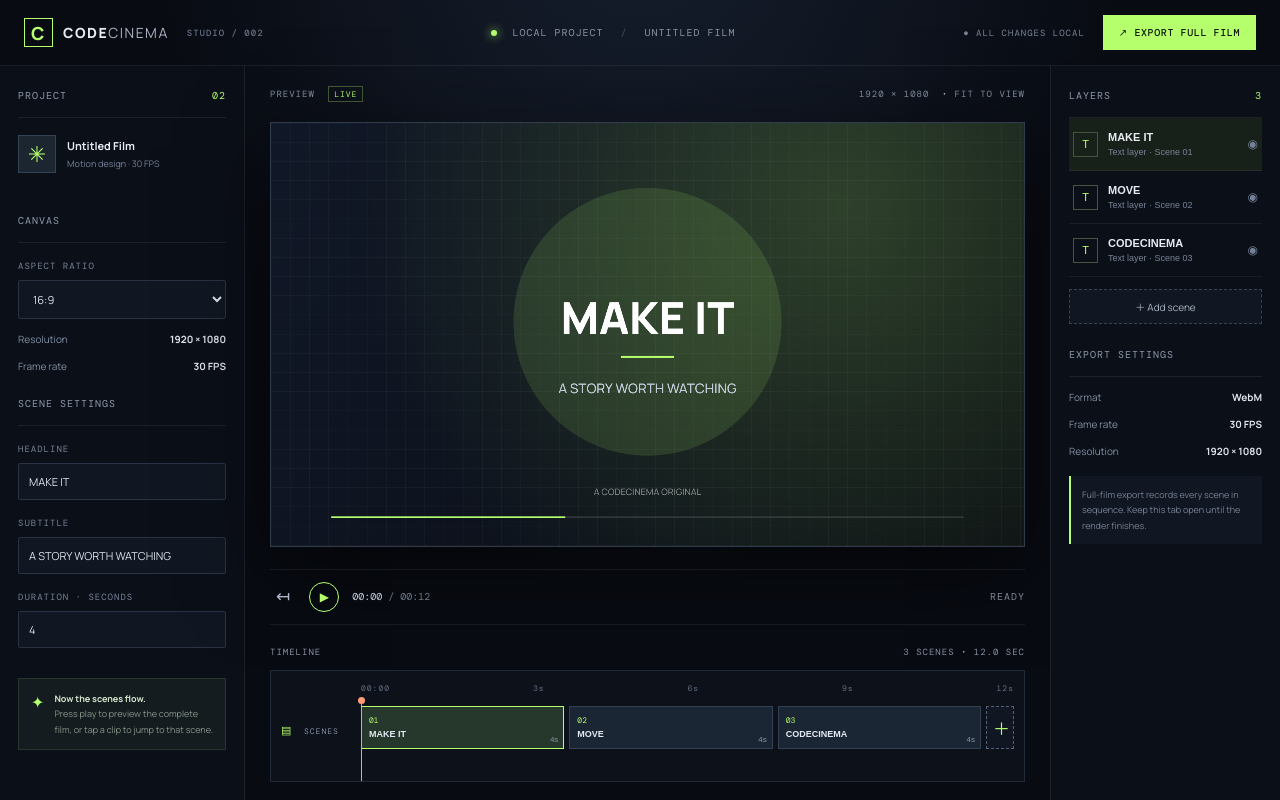
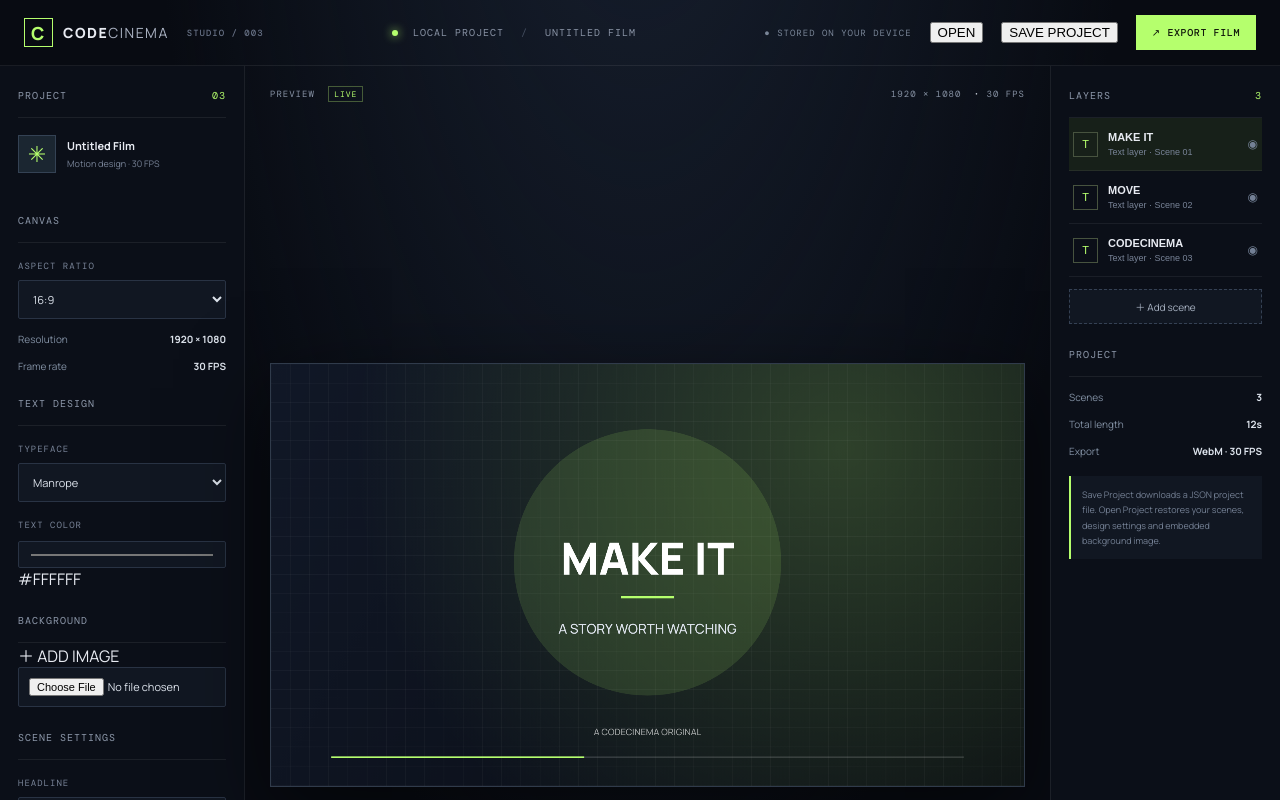
Before and after one commit to justaskaspire/CODECINEMA, a React (Vite) app: page / in a window 1280 px wide. Shown: the top 800 px of the page. Built offline with nearby package versions, Linux system fonts and the light colour scheme.

Commit message:
Build creative engine with image backgrounds and project save/load

```diff
--- a/src/App.tsx
+++ b/src/App.tsx
@@ -1,169 +1,208 @@
 import { useEffect, useMemo, useRef, useState } from "react";
 
-type Scene = { title: string; subtitle: string; duration: number; accent: string };
+type Transition = "fade" | "slide" | "zoom" | "none";
+type Scene = { title: string; subtitle: string; duration: number; accent: string; transition: Transition };
+type Project = { version: 1; format: string; font: string; textColor: string; backgroundImage: string | null; scenes: Scene[] };
 const initialScenes: Scene[] = [
-  { title: "MAKE IT", subtitle: "A STORY WORTH WATCHING", duration: 4, accent: "#b5ff6d" },
-  { title: "MOVE", subtitle: "BEYOND THE ORDINARY", duration: 4, accent: "#8b9cff" },
-  { title: "CODECINEMA", subtitle: "YOUR IDEAS. IN MOTION.", duration: 4, accent: "#ff9b78" },
+  { title: "MAKE IT", subtitle: "A STORY WORTH WATCHING", duration: 4, accent: "#b5ff6d", transition: "fade" },
+  { title: "MOVE", subtitle: "BEYOND THE ORDINARY", duration: 4, accent: "#8b9cff", transition: "slide" },
+  { title: "CODECINEMA", subtitle: "YOUR IDEAS. IN MOTION.", duration: 4, accent: "#ff9b78", transition: "zoom" },
 ];
-const formats: Record<string, [number, number]> = {
-  "16:9": [1920, 1080], "9:16": [1080, 1920], "1:1": [1080, 1080], "4:5": [1080, 1350],
-};
+const formats: Record<string, [number, number]> = { "16:9":[1920,1080], "9:16":[1080,1920], "1:1":[1080,1080], "4:5":[1080,1350] };
+const fonts = ["Manrope", "Arial", "Georgia", "Impact", "system-ui", "monospace"];
 
 export default function App() {
-  const [scenes, setScenes] = useState(initialScenes);
-  const [selected, setSelected] = useState(0);
-  const [playing, setPlaying] = useState(false);
-  const [format, setFormat] = useState("16:9");
-  const [exporting, setExporting] = useState(false);
-  const [elapsed, setElapsed] = useState(0);
-  const canvasRef = useRef<HTMLCanvasElement>(null);
-  const rafRef = useRef<number>(0);
-  const startRef = useRef(0);
-  const duration = useMemo(() => scenes.reduce((sum, s) => sum + s.duration, 0), [scenes]);
-  const [width, height] = formats[format];
-  const starts = useMemo(() => scenes.map((_, i) => scenes.slice(0, i).reduce((sum, s) => sum + s.duration, 0)), [scenes]);
-  const activeIndex = playing ? Math.max(0, starts.findIndex((start, i) => elapsed >= start && elapsed < start + scenes[i].duration)) : selected;
-  const sceneIndex = activeIndex < 0 ? scenes.length - 1 : activeIndex;
-  const current = scenes[selected] ?? scenes[0];
-  const sceneTime = playing ? Math.max(0, elapsed - (starts[sceneIndex] ?? 0)) : 0;
+  const [scenes,setScenes]=useState<Scene[]>(initialScenes);
+  const [selected,setSelected]=useState(0);
+  const [playing,setPlaying]=useState(false);
+  const [format,setFormat]=useState("16:9");
+  const [font,setFont]=useState("Manrope");
+  const [textColor,setTextColor]=useState("#ffffff");
+  const [backgroundImage,setBackgroundImage]=useState<string|null>(null);
+  const [exporting,setExporting]=useState(false);
+  const [elapsed,setElapsed]=useState(0);
+  const canvasRef=useRef<HTMLCanvasElement>(null);
+  const imageRef=useRef<HTMLImageElement|null>(null);
+  const rafRef=useRef<number>(0);
+  const startRef=useRef(0);
+  const importRef=useRef<HTMLInputElement>(null);
+  const [width,height]=formats[format] ?? formats["16:9"];
+  const duration=useMemo(()=>scenes.reduce((sum,s)=>sum+s.duration,0),[scenes]);
+  const starts=useMemo(()=>scenes.map((_,i)=>scenes.slice(0,i).reduce((sum,s)=>sum+s.duration,0)),[scenes]);
+  const playingIndex=starts.findIndex((start,i)=>elapsed>=start && elapsed<start+scenes[i].duration);
+  const sceneIndex=playing && playingIndex>=0 ? playingIndex : selected;
+  const current=scenes[selected] ?? scenes[0];
+  const sceneTime=playing ? Math.max(0,elapsed-(starts[sceneIndex]??0)) : 0;
 
-  useEffect(() => {
-    if (!playing) return;
-    startRef.current = performance.now() - elapsed * 1000;
-    const tick = (now: number) => {
-      const next = Math.min(duration, (now - startRef.current) / 1000);
+  useEffect(()=>{
+    if(!playing)return;
+    startRef.current=performance.now()-elapsed*1000;
+    const tick=(now:number)=>{
+      const next=Math.min(duration,(now-startRef.current)/1000);
       setElapsed(next);
-      if (next >= duration) { setPlaying(false); return; }
-      rafRef.current = requestAnimationFrame(tick);
+      if(next>=duration){setPlaying(false);return;}
+      rafRef.current=requestAnimationFrame(tick);
     };
-    rafRef.current = requestAnimationFrame(tick);
-    return () => cancelAnimationFrame(rafRef.current);
-  }, [playing, duration]);
+    rafRef.current=requestAnimationFrame(tick);
+    return ()=>cancelAnimationFrame(rafRef.current);
+  },[playing,duration]);
 
-  useEffect(() => {
-    const canvas = canvasRef.current;
-    if (!canvas) return;
-    canvas.width = width; canvas.height = height;
-    const ctx = canvas.getContext("2d");
-    if (!ctx) return;
-    const w = canvas.width, h = canvas.height;
-    let frame = 0;
-    const draw = (now: number) => {
-      const scene = scenes[sceneIndex] ?? scenes[0];
-      const localTime = playing ? sceneTime : (now % 4000) / 1000;
-      const progress = Math.min(1, localTime / Math.max(.1, scene.duration));
-      const isPortrait = h > w;
-      ctx.clearRect(0, 0, w, h);
-      const bg = ctx.createLinearGradient(0, 0, w, h);
-      bg.addColorStop(0, "#111827"); bg.addColorStop(1, "#080b12");
-      ctx.fillStyle = bg; ctx.fillRect(0, 0, w, h);
-      const glow = ctx.createRadialGradient(w * .76, h * .2, 0, w * .76, h * .2, Math.max(w,h) * .65);
-      glow.addColorStop(0, scene.accent + "35"); glow.addColorStop(1, scene.accent + "00");
-      ctx.fillStyle = glow; ctx.fillRect(0, 0, w, h);
-      ctx.strokeStyle = "#ffffff12"; ctx.lineWidth = Math.max(1, w / 1920);
-      const grid = Math.max(30, Math.round(Math.min(w,h) / 22));
-      for (let x = 0; x < w; x += grid) { ctx.beginPath(); ctx.moveTo(x,0); ctx.lineTo(x,h); ctx.stroke(); }
-      for (let y = 0; y < h; y += grid) { ctx.beginPath(); ctx.moveTo(0,y); ctx.lineTo(w,y); ctx.stroke(); }
-      const enter = Math.min(1, localTime / .65);
-      const eased = 1 - Math.pow(1 - enter, 3);
-      const pulse = 1 + Math.sin(now / 650) * .025;
-      ctx.save(); ctx.translate(w * .5, h * .47); ctx.scale(pulse * (.92 + eased * .08), pulse * (.92 + eased * .08));
-      ctx.fillStyle = scene.accent; ctx.globalAlpha = .12;
-      ctx.beginPath(); ctx.arc(0,0,Math.min(w,h)*.31,0,Math.PI*2); ctx.fill();
+  useEffect(()=>{
+    if(!backgroundImage){imageRef.current=null;return;}
+    const image=new Image();
+    image.onload=()=>{imageRef.current=image;};
+    image.src=backgroundImage;
+  },[backgroundImage]);
+
+  useEffect(()=>{
+    const canvas=canvasRef.current;
+    if(!canvas)return;
+    canvas.width=width;canvas.height=height;
+    const ctx=canvas.getContext("2d");
+    if(!ctx)return;
+    const w=canvas.width,h=canvas.height;
+    let frame=0;
+    const draw=(now:number)=>{
+      const scene=scenes[sceneIndex]??scenes[0];
+      const localTime=playing?sceneTime:(now%4000)/1000;
+      const progress=Math.min(1,localTime/Math.max(.1,scene.duration));
+      const enter=Math.min(1,localTime/.65);
+      const eased=1-Math.pow(1-enter,3);
+      ctx.clearRect(0,0,w,h);
+      const bg=ctx.createLinearGradient(0,0,w,h);
+      bg.addColorStop(0,"#111827");bg.addColorStop(1,"#080b12");
+      ctx.fillStyle=bg;ctx.fillRect(0,0,w,h);
+      if(imageRef.current){
+        const img=imageRef.current;
+        const scale=Math.max(w/img.width,h/img.height);
+        const iw=img.width*scale,ih=img.height*scale;
+        ctx.save();ctx.globalAlpha=.72;ctx.drawImage(img,(w-iw)/2,(h-ih)/2,iw,ih);ctx.restore();
+        ctx.fillStyle="#080b12a8";ctx.fillRect(0,0,w,h);
+      }
+      const glow=ctx.createRadialGradient(w*.76,h*.2,0,w*.76,h*.2,Math.max(w,h)*.65);
+      glow.addColorStop(0,scene.accent+"35");glow.addColorStop(1,scene.accent+"00");
+      ctx.fillStyle=glow;ctx.fillRect(0,0,w,h);
+      ctx.strokeStyle="#ffffff12";ctx.lineWidth=Math.max(1,w/1920);
+      const grid=Math.max(30,Math.round(Math.min(w,h)/22));
+      for(let x=0;x<w;x+=grid){ctx.beginPath();ctx.moveTo(x,0);ctx.lineTo(x,h);ctx.stroke();}
+      for(let y=0;y<h;y+=grid){ctx.beginPath();ctx.moveTo(0,y);ctx.lineTo(w,y);ctx.stroke();}
+      const pulse=1+Math.sin(now/650)*.025;
+      ctx.save();ctx.translate(w*.5,h*.47);ctx.scale(pulse,pulse);
+      ctx.fillStyle=scene.accent;ctx.globalAlpha=.12;
+      ctx.beginPath();ctx.arc(0,0,Math.min(w,h)*.31,0,Math.PI*2);ctx.fill();ctx.restore();
+      const titleSize=Math.min(w*.105,h*.105,h>w?112:150);
+      let offsetX=0,scale=1,alpha=eased;
+      if(scene.transition==="slide")offsetX=(1-eased)*w*.18;
+      if(scene.transition==="zoom")scale=.72+eased*.28;
+      if(scene.transition==="none"){alpha=1;offsetX=0;scale=1;}
+      ctx.save();ctx.globalAlpha=alpha;ctx.translate(w/2+offsetX,h*.47+(1-eased)*24);ctx.scale(scale,scale);
+      ctx.fillStyle=textColor;ctx.textAlign="center";ctx.textBaseline="middle";
+      ctx.font=`800 ${titleSize}px ${font}, system-ui, sans-serif`;
+      ctx.fillText(scene.title.toUpperCase(),0,0,w*.84);
+      ctx.fillStyle=scene.accent;ctx.fillRect(-w*.035,h*.08,w*.07,Math.max(4,w*.003));
+      ctx.fillStyle="#dce2eb";ctx.font=`500 ${Math.max(18,w*.018)}px ${font}, system-ui, sans-serif`;
+      ctx.fillText(scene.subtitle.toUpperCase(),0,h*.16,w*.82);
       ctx.restore();
-      const titleSize = Math.min(w * .105, h * .105, isPortrait ? 112 : 150);
-      ctx.save(); ctx.globalAlpha = eased; ctx.translate(0, (1 - eased) * 35);
-      ctx.fillStyle = "#ffffff"; ctx.textAlign = "center"; ctx.textBaseline = "middle";
-      ctx.font = `800 ${titleSize}px Manrope, system-ui, sans-serif`;
-      const title = scene.title.toUpperCase();
-      ctx.fillText(title, w/2, h*.47, w*.84);
-      ctx.fillStyle = scene.accent; ctx.fillRect(w/2 - w*.035, h*.55, w*.07, Math.max(4,w*.003));
-      ctx.fillStyle = "#c4cbd8"; ctx.font = `500 ${Math.max(18,w*.018)}px Manrope, system-ui, sans-serif`;
-      ctx.fillText(scene.subtitle.toUpperCase(), w/2, h*.63, w*.82);
-      ctx.restore();
-      ctx.fillStyle = "#ffffff70"; ctx.textAlign = "center"; ctx.font = `500 ${Math.max(12,w*.012)}px Manrope, system-ui, sans-serif`;
-      ctx.fillText("A CODECINEMA ORIGINAL", w/2, h*.88);
-      ctx.fillStyle = "#ffffff20"; ctx.fillRect(w*.08,h*.93,w*.84,Math.max(2,w*.002));
-      ctx.fillStyle = scene.accent; ctx.fillRect(w*.08,h*.93,w*.84*progress,Math.max(2,w*.002));
-      frame = requestAnimationFrame(draw);
+      ctx.fillStyle="#ffffff90";ctx.textAlign="center";ctx.font=`500 ${Math.max(12,w*.012)}px ${font}, system-ui, sans-serif`;
+      ctx.fillText("A CODECINEMA ORIGINAL",w/2,h*.88);
+      ctx.fillStyle="#ffffff25";ctx.fillRect(w*.08,h*.93,w*.84,Math.max(2,w*.002));
+      ctx.fillStyle=scene.accent;ctx.fillRect(w*.08,h*.93,w*.84*progress,Math.max(2,w*.002));
+      frame=requestAnimationFrame(draw);
     };
-    frame = requestAnimationFrame(draw);
-    return () => cancelAnimationFrame(frame);
-  }, [scenes, sceneIndex, sceneTime, playing, format, width, height]);
+    frame=requestAnimationFrame(draw);
+    return ()=>cancelAnimationFrame(frame);
+  },[scenes,sceneIndex,sceneTime,playing,format,width,height,font,textColor,backgroundImage]);
 
-  const seekToScene = (index: number) => {
-    setPlaying(false);
-    setSelected(index);
-    setElapsed(starts[index] ?? 0);
+  const seekToScene=(index:number)=>{
+    setPlaying(false);setSelected(index);setElapsed(starts[index]??0);
   };
-  const seekTimeline = (event: React.MouseEvent<HTMLDivElement>) => {
-    const rect = event.currentTarget.getBoundingClientRect();
-    const ratio = Math.max(0, Math.min(1, (event.clientX - rect.left) / rect.width));
-    const time = ratio * duration;
-    const index = Math.max(0, starts.findIndex((start, i) => time >= start && time < start + scenes[i].duration));
-    setPlaying(false); setElapsed(time); setSelected(index < 0 ? scenes.length - 1 : index);
-  };
-  const addScene = () => {
-    const next = [...scenes, { title: "NEW SCENE", subtitle: "WRITE YOUR NEXT LINE", duration: 4, accent: "#d7a6ff" }];
-    setScenes(next); setSelected(next.length - 1); setPlaying(false);
+  const addScene=()=>{
+    const next=[...scenes,{title:"NEW SCENE",subtitle:"WRITE YOUR NEXT LINE",duration:4,accent:"#d7a6ff",transition:"fade" as Transition}];
+    setScenes(next);setSelected(next.length-1);setPlaying(false);
     setElapsed(next.slice(0,-1).reduce((sum,s)=>sum+s.duration,0));
   };
-  const update = (key: "title" | "subtitle" | "duration", value: string) => {
-    setScenes(old => old.map((s,i) => i === selected ? { ...s, [key]: key === "duration" ? Math.max(1, Math.min(30, Number(value) || 1)) : value } : s));
+  const update=(key:"title"|"subtitle"|"duration"|"accent"|"transition",value:string)=>{
+    setScenes(old=>old.map((s,i)=>i===selected?{...s,[key]:key==="duration"?Math.max(1,Math.min(30,Number(value)||1)):value}:s));
   };
-  const exportVideo = async () => {
-    const canvas = canvasRef.current;
-    if (!canvas || !(canvas as HTMLCanvasElement).captureStream || !(window as typeof window & { MediaRecorder?: typeof MediaRecorder }).MediaRecorder) {
-      alert("WebM recording is not supported in this browser. Try a recent Chrome browser."); return;
-    }
-    const mime = ["video/webm;codecs=vp9","video/webm;codecs=vp8","video/webm"].find(m => MediaRecorder.isTypeSupported(m));
-    if (!mime) { alert("This browser does not support WebM export."); return; }
-    setExporting(true); setSelected(0); setElapsed(0); setPlaying(true);
-    const stream = canvas.captureStream(30);
-    const recorder = new MediaRecorder(stream, { mimeType: mime });
-    const chunks: BlobPart[] = [];
-    recorder.ondataavailable = e => { if (e.data.size) chunks.push(e.data); };
-    recorder.onstop = () => {
-      const blob = new Blob(chunks, { type: "video/webm" });
-      const url = URL.createObjectURL(blob);
-      const a = document.createElement("a"); a.href = url; a.download = "codec-cinema.webm"; a.click();
-      setTimeout(() => URL.revokeObjectURL(url), 1000);
-      stream.getTracks().forEach(track => track.stop()); setExporting(false);
+  const saveProject=()=>{
+    const project:Project={version:1,format,font,textColor,backgroundImage,scenes};
+    const url=URL.createObjectURL(new Blob([JSON.stringify(project,null,2)],{type:"application/json"}));
+    const a=document.createElement("a");a.href=url;a.download="codec cinema-project.json";a.click();
+    setTimeout(()=>URL.revokeObjectURL(url),1000);
+  };
+  const loadProject=async(file:File)=>{
+    try{
+      const data=JSON.parse(await file.text()) as Project;
+      if(data.version!==1||!Array.isArray(data.scenes)||!data.scenes.length)throw new Error("Unsupported project file");
+      setScenes(data.scenes);setFormat(formats[data.format]?data.format:"16:9");
+      setFont(fonts.includes(data.font)?data.font:"Manrope");
+      setTextColor(/^#[0-9a-f]{6}$/i.test(data.textColor)?data.textColor:"#ffffff");
+      setBackgroundImage(typeof data.backgroundImage==="string"?data.backgroundImage:null);
+      setSelected(0);setElapsed(0);setPlaying(false);
+    }catch{alert("This project file is invalid or unsupported.");}
+  };
+  const exportVideo=()=>{
+    const canvas=canvasRef.current;
+    if(!canvas||!canvas.captureStream||!("MediaRecorder" in window)){alert("WebM export is not supported in this browser.");return;}
+    const mime=["video/webm;codecs=vp9","video/webm;codecs=vp8","video/webm"].find(m=>MediaRecorder.isTypeSupported(m));
+    if(!mime){alert("This browser does not support WebM export.");return;}
+    setExporting(true);setSelected(0);setElapsed(0);setPlaying(true);
+    const stream=canvas.captureStream(30);
+    const recorder=new MediaRecorder(stream,{mimeType:mime});
+    const chunks:BlobPart[]=[];
+    recorder.ondataavailable=e=>{if(e.data.size)chunks.push(e.data);};
+    recorder.onstop=()=>{
+      const url=URL.createObjectURL(new Blob(chunks,{type:"video/webm"}));
+      const a=document.createElement("a");a.href=url;a.download="codec-cinema.webm";a.click();
+      setTimeout(()=>URL.revokeObjectURL(url),1000);
+      stream.getTracks().forEach(track=>track.stop());setExporting(false);
     };
     recorder.start();
-    window.setTimeout(() => { if (recorder.state !== "inactive") recorder.stop(); setPlaying(false); }, duration * 1000 + 250);
+    window.setTimeout(()=>{if(recorder.state!=="inactive")recorder.stop();setPlaying(false);},duration*1000+350);
+  };
+  const imageUpload=(file?:File)=>{
+    if(!file)return;
+    if(!file.type.startsWith("image/")){alert("Choose an image file.");return;}
+    if(file.size>12*1024*1024){alert("Please use an image smaller than 12 MB.");return;}
+    const reader=new FileReader();reader.onload=()=>setBackgroundImage(String(reader.result));reader.readAsDataURL(file);
   };
 
   return <main className="app-shell">
     <header className="topbar">
-      <div className="brand"><span className="brand-mark">C</span><span>CODE<span className="brand-light">CINEMA</span></span><small>STUDIO / 002</small></div>
+      <div className="brand"><span className="brand-mark">C</span><span>CODE<span className="brand-light">CINEMA</span></span><small>STUDIO / 003</small></div>
       <div className="top-center"><span className="live-dot"/> LOCAL PROJECT <span className="divider">/</span> UNTITLED FILM</div>
-      <div className="top-actions"><span className="saved">● ALL CHANGES LOCAL</span><button className="export-btn" onClick={exportVideo} disabled={exporting}>{exporting ? "RENDERING…" : "↗ EXPORT FULL FILM"}</button></div>
+      <div className="top-actions"><span className="saved">● STORED ON YOUR DEVICE</span><button className="secondary-btn" onClick={()=>importRef.current?.click()}>OPEN</button><button className="secondary-btn" onClick={saveProject}>SAVE PROJECT</button><button className="export-btn" onClick={exportVideo} disabled={exporting}>{exporting?"RENDERING…":"↗ EXPORT FILM"}</button><input ref={importRef} type="file" accept="application/json,.json" hidden onChange={e=>{void loadProject(e.target.files?.[0] as File);e.currentTarget.value="";}}/></div>
     </header>
     <section className="workspace">
       <aside className="left-panel">
-        <div className="panel-heading">PROJECT <span>02</span></div>
+        <div className="panel-heading">PROJECT <span>03</span></div>
         <div className="project-card"><div className="project-thumb">✳</div><div><b>Untitled Film</b><small>Motion design · 30 FPS</small></div></div>
         <div className="panel-heading section-gap">CANVAS</div>
-        <label className="field-label">ASPECT RATIO</label>
-        <select value={format} onChange={e=>setFormat(e.target.value)}>{Object.keys(formats).map(f=><option key={f}>{f}</option>)}</select>
+        <label className="field-label">ASPECT RATIO</label><select value={format} onChange={e=>setFormat(e.target.value)}>{Object.keys(formats).map(f=><option key={f}>{f}</option>)}</select>
         <div className="spec-row"><span>Resolution</span><b>{width} × {height}</b></div><div className="spec-row"><span>Frame rate</span><b>30 FPS</b></div>
+        <div className="panel-heading section-gap">TEXT DESIGN</div>
+        <label className="field-label">TYPEFACE</label><select value={font} onChange={e=>setFont(e.target.value)}>{fonts.map(f=><option key={f}>{f}</option>)}</select>
+        <label className="field-label">TEXT COLOR</label><div className="color-control"><input type="color" value={textColor} onChange={e=>setTextColor(e.target.value)}/><span>{textColor.toUpperCase()}</span></div>
+        <div className="panel-heading section-gap">BACKGROUND</div>
+        <label className="upload-control">＋ ADD IMAGE<input type="file" accept="image/*" onChange={e=>imageUpload(e.target.files?.[0])}/></label>
+        {backgroundImage&&<button className="clear-btn" onClick={()=>setBackgroundImage(null)}>Remove background image</button>}
         <div className="panel-heading section-gap">SCENE SETTINGS</div>
         <label className="field-label">HEADLINE</label><input value={current.title} onChange={e=>update("title",e.target.value)} maxLength={28}/>
         <label className="field-label">SUBTITLE</label><input value={current.subtitle} onChange={e=>update("subtitle",e.target.value)} maxLength={38}/>
+        <label className="field-label">ACCENT COLOR</label><div className="color-control"><input type="color" value={current.accent} onChange={e=>update("accent",e.target.value)}/><span>{current.accent.toUpperCase()}</span></div>
+        <label className="field-label">ENTRANCE TRANSITION</label><select value={current.transition} onChange={e=>update("transition",e.target.value)}><option value="fade">Fade + rise</option><option value="slide">Slide in</option><option value="zoom">Zoom in</option><option value="none">None</option></select>
         <label className="field-label">DURATION · SECONDS</label><input type="number" min="1" max="30" value={current.duration} onChange={e=>update("duration",e.target.value)}/>
-        <div className="tip"><span>✦</span><p><b>Now the scenes flow.</b><br/>Press play to preview the complete film, or tap a clip to jump to that scene.</p></div>
+        <div className="tip"><span>✦</span><p><b>Your creative controls.</b><br/>Add a background, tune the typography and choose how each scene enters.</p></div>
       </aside>
       <section className="center-panel">
-        <div className="preview-toolbar"><span>PREVIEW <i>LIVE</i></span><span>{width} × {height} <b>·</b> FIT TO VIEW</span></div>
+        <div className="preview-toolbar"><span>PREVIEW <i>LIVE</i></span><span>{width} × {height} <b>·</b> 30 FPS</span></div>
         <div className="stage-wrap"><div className="stage" style={{aspectRatio:`${width}/${height}`}}><canvas ref={canvasRef} width={width} height={height}/></div></div>
         <div className="transport"><button onClick={()=>{setElapsed(0);setSelected(0);setPlaying(false)}} title="Go to start">↤</button><button className="play-button" onClick={()=>{if(elapsed>=duration){setElapsed(0);setSelected(0)}setPlaying(!playing)}}>{playing?"Ⅱ":"▶"}</button><span>{Math.floor(elapsed/60).toString().padStart(2,"0")}:{Math.floor(elapsed%60).toString().padStart(2,"0")} <em>/ {Math.floor(duration/60).toString().padStart(2,"0")}:{Math.floor(duration%60).toString().padStart(2,"0")}</em></span><div className="transport-spacer"/><span className="zoom-label">{playing?"PLAYING":"READY"}</span></div>
         <div className="timeline-head"><span>TIMELINE</span><span>{scenes.length} SCENES <b>·</b> {duration.toFixed(1)} SEC</span></div>
-        <div className="timeline" onClick={seekTimeline}>
+        <div className="timeline">
           <div className="ruler"><span>00:00</span><span>{Math.floor(duration*.25)}s</span><span>{Math.floor(duration*.5)}s</span><span>{Math.floor(duration*.75)}s</span><span>{duration}s</span></div>
           <div className="track-label">▤ <span>SCENES</span></div>
-          <div className="clips">{scenes.map((s,i)=><button key={i} className={"clip "+(sceneIndex===i?"active":"")} style={{flex:s.duration}} onClick={e=>{e.stopPropagation();seekToScene(i)}}><span className="clip-number">0{i+1}</span><b>{s.title}</b><small>{s.duration}s</small></button>)}<button className="add-clip" onClick={e=>{e.stopPropagation();addScene()}}>＋</button></div>
+          <div className="clips">{scenes.map((s,i)=><button key={i} className={"clip "+(sceneIndex===i?"active":"")} style={{flex:s.duration}} onClick={()=>seekToScene(i)}><span className="clip-number">0{i+1}</span><b>{s.title}</b><small>{s.duration}s</small></button>)}<button className="add-clip" onClick={addScene}>＋</button></div>
           <div className="playhead" style={{left:`calc(90px + (100% - 110px) * ${Math.min(1,elapsed/duration)})`}}/>
         </div>
       </section>
@@ -171,11 +210,11 @@ export default function App() {
         <div className="panel-heading">LAYERS <span>{scenes.length}</span></div>
         {scenes.map((s,i)=><button key={i} onClick={()=>seekToScene(i)} className={"layer "+(sceneIndex===i?"layer-active":"")}><span className="layer-icon">T</span><span><b>{s.title}</b><small>Text layer · Scene 0{i+1}</small></span><span className="eye">◉</span></button>)}
         <button className="add-layer" onClick={addScene}>＋ Add scene</button>
-        <div className="panel-heading section-gap">EXPORT SETTINGS</div>
-        <div className="export-setting"><span>Format</span><b>WebM</b></div><div className="export-setting"><span>Frame rate</span><b>30 FPS</b></div><div className="export-setting"><span>Resolution</span><b>{width} × {height}</b></div>
-        <div className="export-note">Full-film export records every scene in sequence. Keep this tab open until the render finishes.</div>
+        <div className="panel-heading section-gap">PROJECT</div>
+        <div className="export-setting"><span>Scenes</span><b>{scenes.length}</b></div><div className="export-setting"><span>Total length</span><b>{duration}s</b></div><div className="export-setting"><span>Export</span><b>WebM · 30 FPS</b></div>
+        <div className="export-note">Save Project downloads a JSON project file. Open Project restores your scenes, design settings and embedded background image.</div>
       </aside>
     </section>
-    <footer><span>CODECINEMA <b>0.2.0</b></span><span>BUILT FOR THE BROWSER <b>✦</b></span><span>NO CLOUD. NO SUBSCRIPTION.</span></footer>
+    <footer><span>CODECINEMA <b>0.3.0</b></span><span>CREATIVE ENGINE <b>✦</b></span><span>NO CLOUD. NO SUBSCRIPTION.</span></footer>
   </main>;
 }
```
